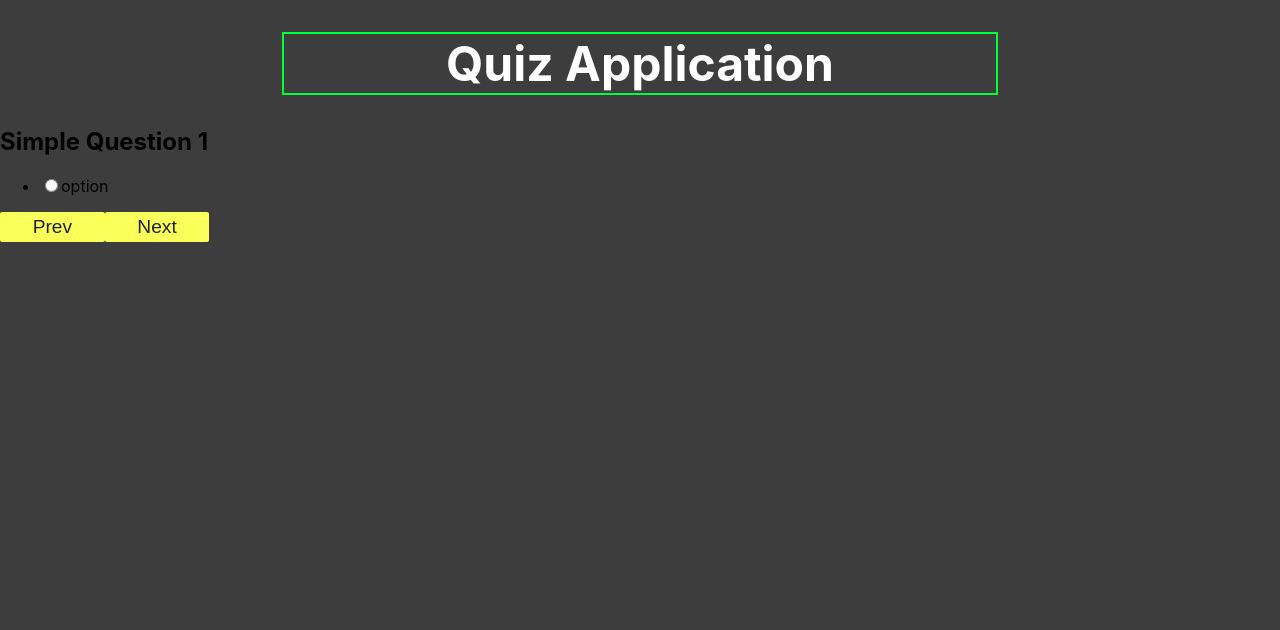
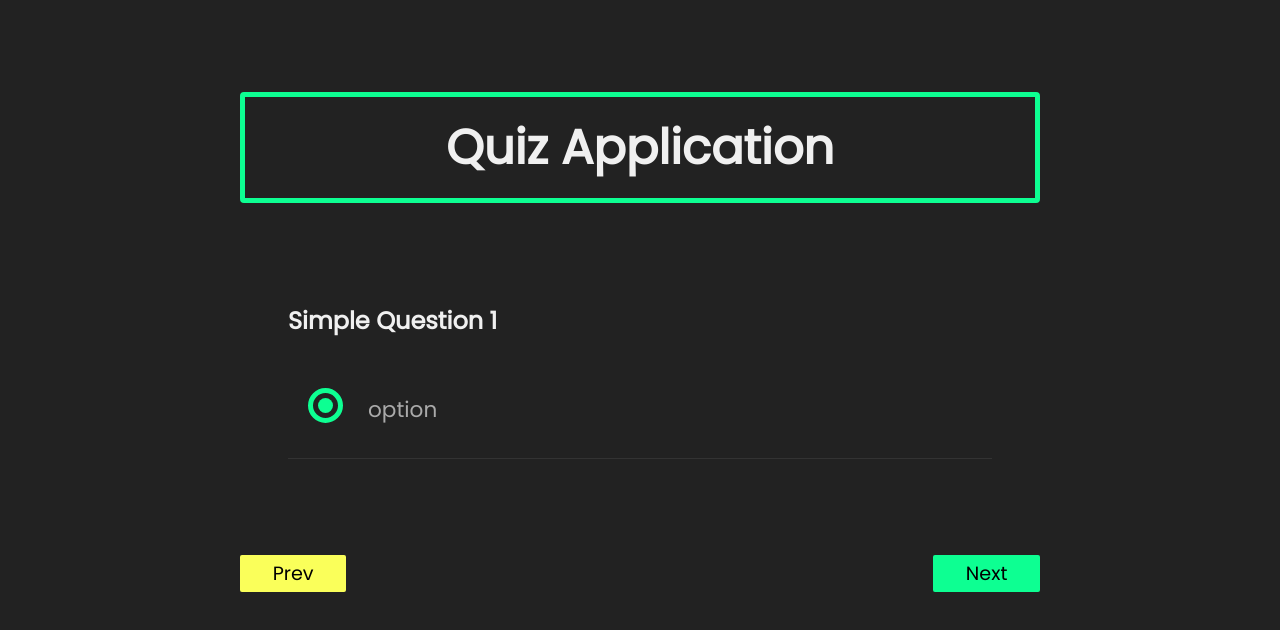
Before and after one commit to omarzouaoui/Quiz-app, a React app in the folder quiz_app/client/: page /quiz in a window 1280 px wide. Built offline with nearby package versions, Linux system fonts and the light colour scheme.

Commit message:
Design Quiz Main

```diff
--- a/quiz_app/client/src/styles/App.css
+++ b/quiz_app/client/src/styles/App.css
@@ -1,18 +1,172 @@
+@import url('https://fonts.googleapis.com/css2?family=Poppins&display=swap');
 
-  .title{
+:root{
+  --primary-color: #0DFF92;
+  --dark-color:#222222;
+  --light-color: #f0f0f0;
+}
+
+body, html{
+  height: 100%;
+  background: var(--dark-color)
+}
+
+* > *{
+    font-family: 'Poppins', sans-serif;
+}
+
+.container{
+  display: block;
+  position: relative;
+  margin: 40px auto;
+  height: auto;
+  width: 800px;
+  padding: 20px;
+}
+
+.container .title{
+    font-size: 3em;
     text-align: center;
-    color: #fff;
-    border: 2px solid #00ff37;
-    margin-left: 22%;
-    margin-right: 22%;
-    font-size: 3em;
-  }
-  .btn{
+    border: 5px solid var(--primary-color);
+    padding: .3em .2em;
+    border-radius: 4px;
+}
+
+.text-light {
+	color: var(--light-color)
+}
+
+.container ul{
+  list-style: none;
+  margin: 0;
+  padding: 0;
+	overflow: auto;
+}
+
+.container .questions{
+    padding: 3em;
+}
+
+/*
+.container .questions .qid{
+  padding: .2em .7em;
+  color: #222222;
+  background-color: #0DFF92;
+  border-radius: 50px;
+} */
+
+.container .grid{
+    margin-top: 3em;
+    display: grid;
+    grid-template-columns: 1fr 1fr;
+}
+
+
+.container .btn{
     padding: .2em 1.7em;
     border: none;
     border-radius: .1em;
     font-size: 1.2em;
+}
+
+.container .btn:hover{
+    cursor: pointer;
+    background-color: #f0f0f0;
     color: #202020;
-    text-decoration: none;
+}
+
+.next{
+    background-color: var(--primary-color);
+    justify-self: flex-end;
+}
+
+.prev{
     background-color: #faff5a;
+    justify-self: flex-start;
 }
+
+ul li{
+  color: #AAAAAA;
+  display: block;
+  position: relative;
+  float: left;
+  width: 100%;
+  height: 100px;
+	border-bottom: 1px solid #333;
+}
+
+ul li input[type=radio]{
+  position: absolute;
+  visibility: hidden;
+}
+
+ul li label{
+  display: block;
+  position: relative;
+  font-weight: 300;
+  font-size: 1.35em;
+  padding: 25px 25px 25px 80px;
+  margin: 10px auto;
+  height: 30px;
+  z-index: 9;
+  cursor: pointer;
+  -webkit-transition: all 0.25s linear;
+}
+
+ul li:hover label{
+	color: #FFFFFF;
+}
+
+ul li .check{
+  display: block;
+  position: absolute;
+  border: 5px solid #AAAAAA;
+  border-radius: 100%;
+  height: 25px;
+  width: 25px;
+  top: 30px;
+  left: 20px;
+	z-index: 5;
+	transition: border .25s linear;
+	-webkit-transition: border .25s linear;
+}
+
+ul li:hover .checked {
+  border: 5px solid #FFFFFF;
+}
+
+ul li .check::before {
+  display: block;
+  position: absolute;
+	content: '';
+  border-radius: 100%;
+  height: 15px;
+  width: 15px;
+  top: 5px;
+	left: 5px;
+  margin: auto;
+	transition: background 0.25s linear;
+	-webkit-transition: background 0.25s linear;
+}
+
+
+input[type=radio]:checked ~ .check {
+  border: 5px solid var(--primary-color)
+}
+
+input[type=radio]:checked ~ .check::before{
+  background: var(--primary-color)
+}
+
+input[type=radio]:checked ~ .text-primary{
+  color: var(--primary-color)
+}
+
+/* To get selected option we are using this checked class */
+.checked {
+  border: 5px solid var(--primary-color) !important;
+}
+
+.checked::before{
+  background: var(--primary-color)
+}
--- a/quiz_app/client/src/styles/Main.css
+++ b/quiz_app/client/src/styles/Main.css
@@ -1,14 +1,15 @@
 .container ol li{
     font-size: 1.4em;
     color: #cecece;
-    margin-left: 23%;
-  }
-  .start{
+}
+
+.start{
     display: flex;
     justify-content: center;
     padding-top: 2em;
-  }
-  .start .btn{
+}
+
+.start .btn{
     padding: .2em 1.7em;
     border: none;
     border-radius: .1em;
@@ -17,15 +18,17 @@
     text-decoration: none;
     background-color: #faff5a;
 }
+
 #form{
     display: flex;
     justify-content: center;
-    margin-top: 2em;
+    margin-top: 4em;
 }
+
 #form .userid{
-    padding: .5em 2em;
-    width: 25%;
+    padding: .7em 2em;
+    width: 50%;
     border: none;
-    border-radius: 2px;
+    border-radius: 3px;
     font-size: 1em;
 }
```
